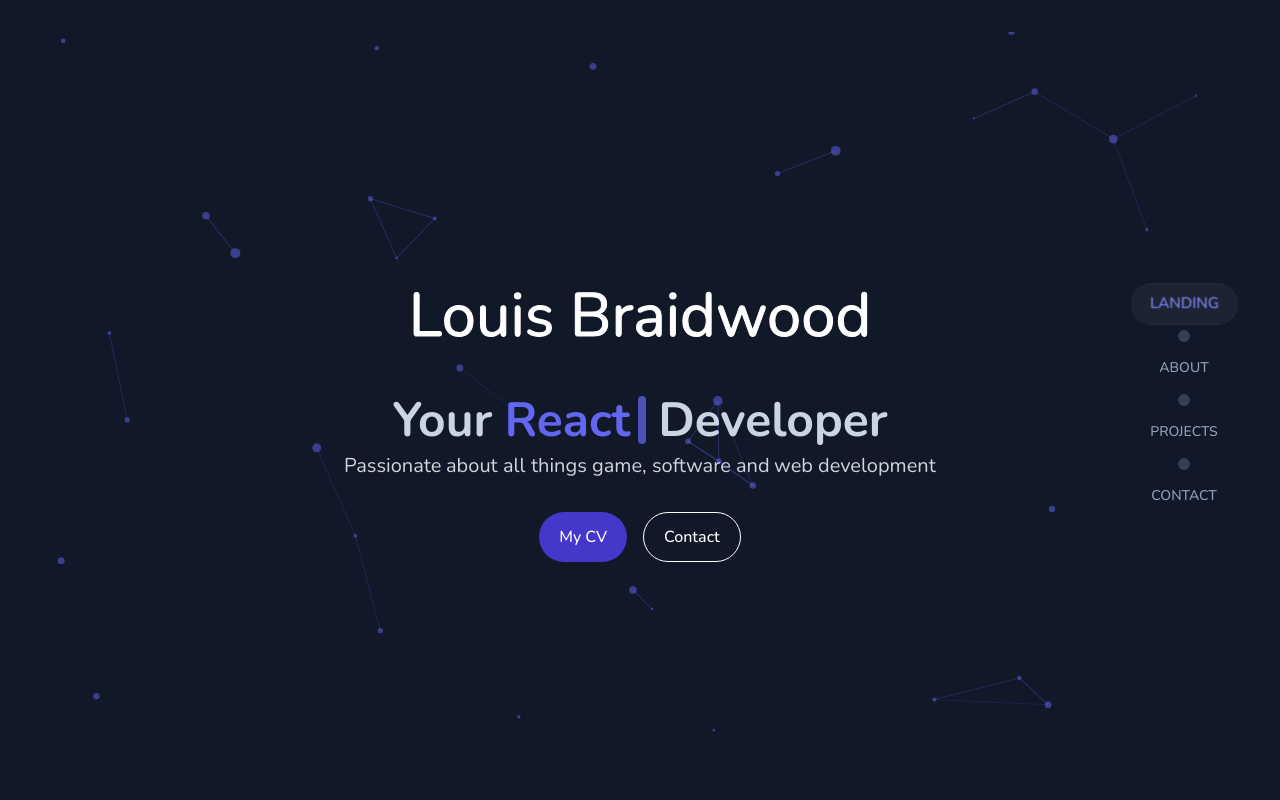
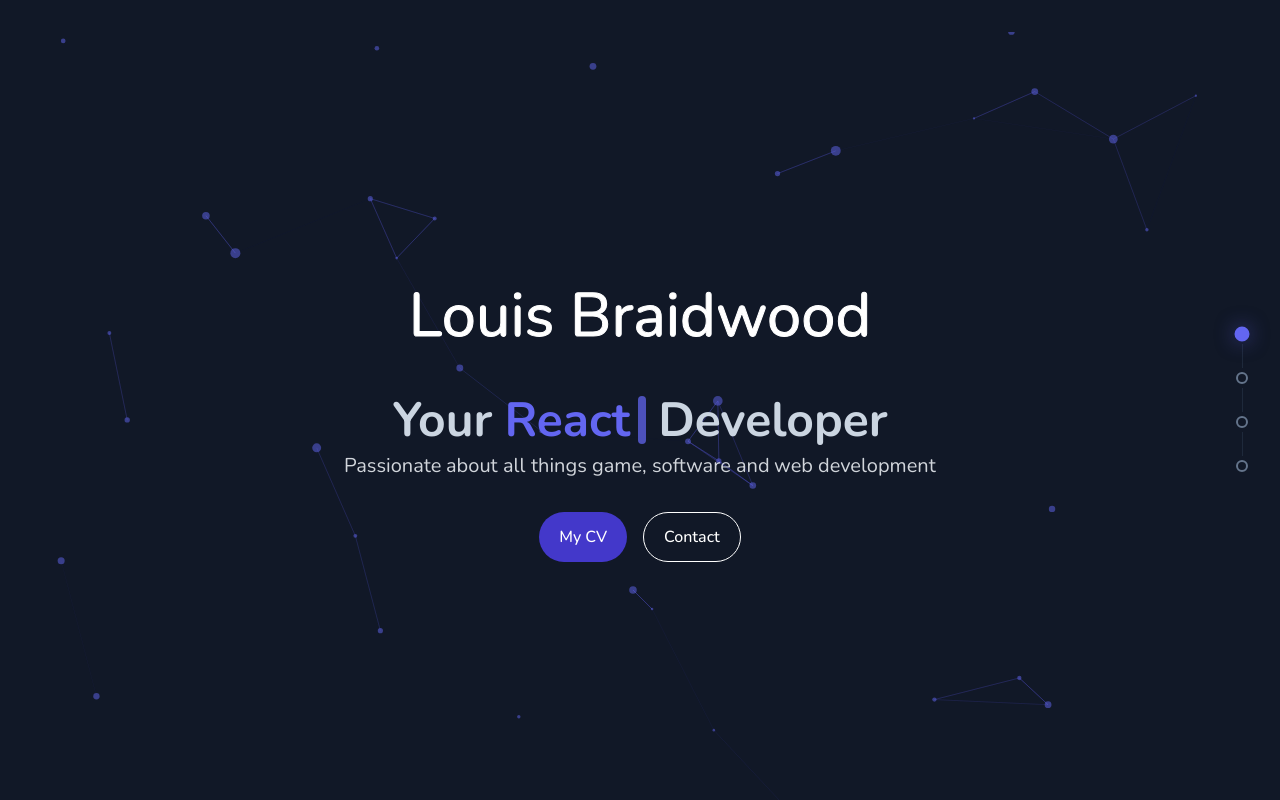
Before and after one commit to LouisDevelopment/react-portfolio, a Next.js app: page / in a window 1280 px wide. Built offline with nearby package versions, Linux system fonts and the light colour scheme.

Commit message:
Rework navigation to be less obstructive

```diff
--- a/src/app/components/Navigation.tsx
+++ b/src/app/components/Navigation.tsx
@@ -5,53 +5,63 @@
     onNavigate: (id: string) => void;
 }
 
-const Navigation: React.FC<NavigationProps> = ({activeId, onNavigate}) => {
+const Navigation: React.FC<NavigationProps> = ({ activeId, onNavigate }) => {
 
-    const NavLink = ({ id, label }: { id: string, label: string }) => (
-        <button
-            onClick={() => onNavigate(id)}
-            className={`
-                relative z-10 cursor-pointer transition-all duration-300 text-xs md:text-sm font-medium
-                lg:px-4 lg:py-2 lg:rounded-full
-
-                ${activeId === id
-                ? 'text-indigo-400 font-bold scale-110 lg:bg-white/5 lg:shadow-sm lg:ring-1 lg:ring-white/10 backdrop-blur-sm'
-                : 'text-slate-400 hover:text-white'
-            }
-            `}
-        >
-            {label}
-        </button>
-    );
-
-    const NavIcon = () => (
-        <svg className="hidden lg:block my-2 w-3 h-3 text-slate-700 relative z-10" xmlns="http://www.w3.org/2000/svg" viewBox="0 0 512 512" fill="currentColor">
-            <path d="M256 512A256 256 0 1 0 256 0a256 256 0 1 0 0 512z"/>
-        </svg>
-    );
+    const links = [
+        { id: '1', label: 'Home' }, // Renamed from "LANDING" to "Home" for cleaner look
+        { id: '2', label: 'Journey' }, // Renamed "ABOUT" to "Journey" to match your section title
+        { id: '3', label: 'Work' },    // Renamed "PROJECTS" to "Work" to save space
+        { id: '4', label: 'Contact' },
+    ];
 
     return (
-        <nav className="
-            fixed z-50
+        <>
+            <nav className="lg:hidden fixed top-6 left-1/2 -translate-x-1/2 z-50 w-[90%] max-w-sm">
+                <div className="flex items-center justify-between px-2 py-2 bg-slate-900/80 backdrop-blur-md border border-slate-700/50 rounded-full shadow-2xl shadow-black/50">
+                    {links.map((link) => (
+                        <button
+                            key={link.id}
+                            onClick={() => onNavigate(link.id)}
+                            className={`
+                                relative px-4 py-2 rounded-full text-xs font-semibold transition-all duration-300
+                                ${activeId === link.id
+                                ? 'text-white bg-indigo-600 shadow-lg shadow-indigo-500/25'
+                                : 'text-slate-400 hover:text-white hover:bg-white/5'
+                            }
+                            `}
+                        >
+                            {link.label}
+                        </button>
+                    ))}
+                </div>
+            </nav>
 
-            top-0 left-0 w-full h-16
-            flex flex-row items-center justify-evenly
-            border-b border-white/10 shadow-lg
+            <nav className="hidden lg:flex fixed right-8 top-1/2 -translate-y-1/2 z-50 flex-col gap-6">
+                {links.map((link) => {
+                    const isActive = activeId === link.id;
+                    return (
+                        <button
+                            key={link.id}
+                            onClick={() => onNavigate(link.id)}
+                            className="group flex items-center justify-end relative pl-8 py-1"
+                        >
 
-            lg:w-32 lg:h-screen lg:flex-col lg:justify-center lg:right-8 lg:left-auto lg:top-0
-            lg:border-none lg:shadow-none
-        ">
+                            <div
+                                className={`
+                                    relative z-10 w-3 h-3 rounded-full border-2 transition-all duration-300
+                                    ${isActive
+                                    ? 'bg-indigo-500 border-indigo-500 scale-125 shadow-[0_0_15px_rgba(99,102,241,0.5)]'
+                                    : 'bg-transparent border-slate-500 group-hover:border-slate-300'
+                                }
+                                `}
+                            />
 
-            <div className="absolute inset-0 bg-slate-900/90 backdrop-blur-md -z-10 lg:hidden" />
-
-            <NavLink id="1" label="LANDING" />
-            <NavIcon />
-            <NavLink id="2" label="ABOUT" />
-            <NavIcon />
-            <NavLink id="3" label="PROJECTS" />
-            <NavIcon />
-            <NavLink id="4" label="CONTACT" />
-        </nav>
+                            <div className={`absolute right-[5px] h-6 w-[1px] -top-6 bg-slate-800 -z-10 ${link.id === '1' ? 'hidden' : 'block'}`} />
+                        </button>
+                    );
+                })}
+            </nav>
+        </>
     );
 };
 
```
